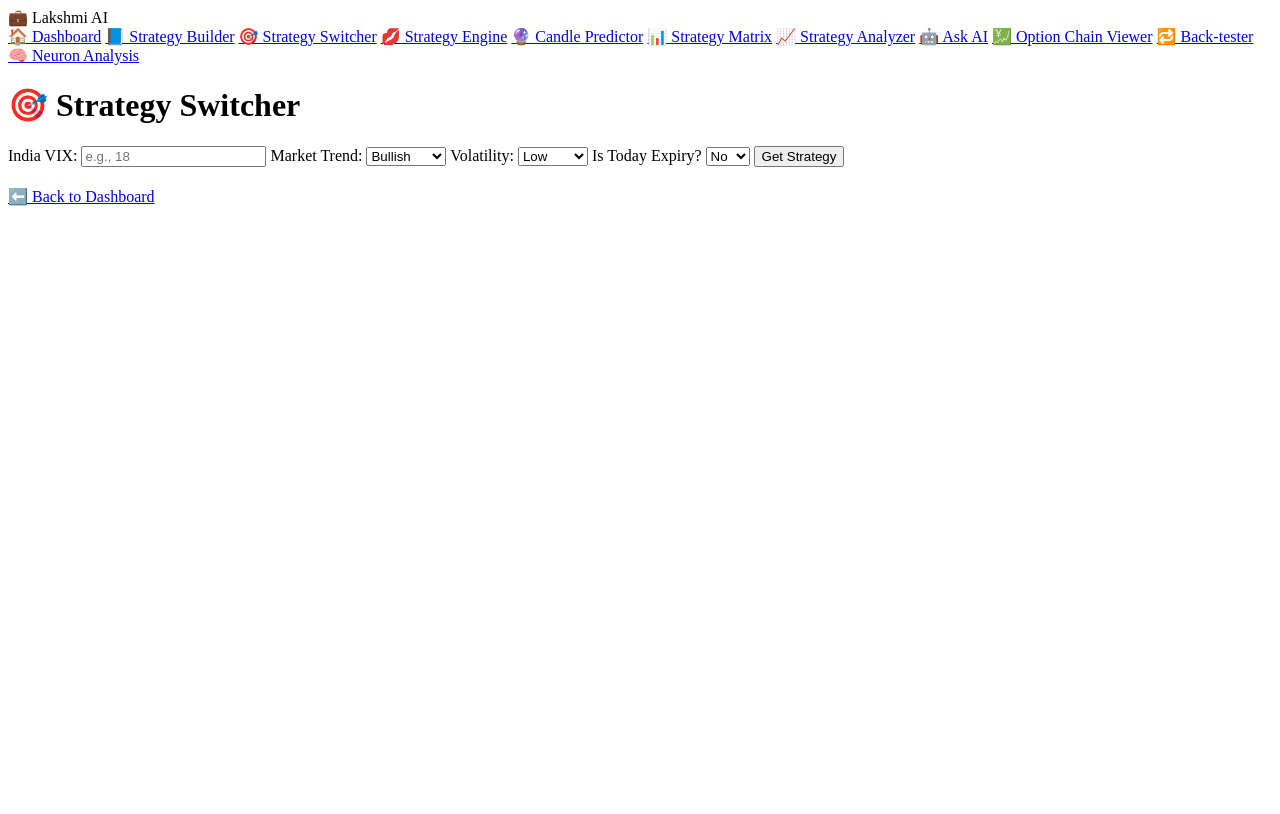
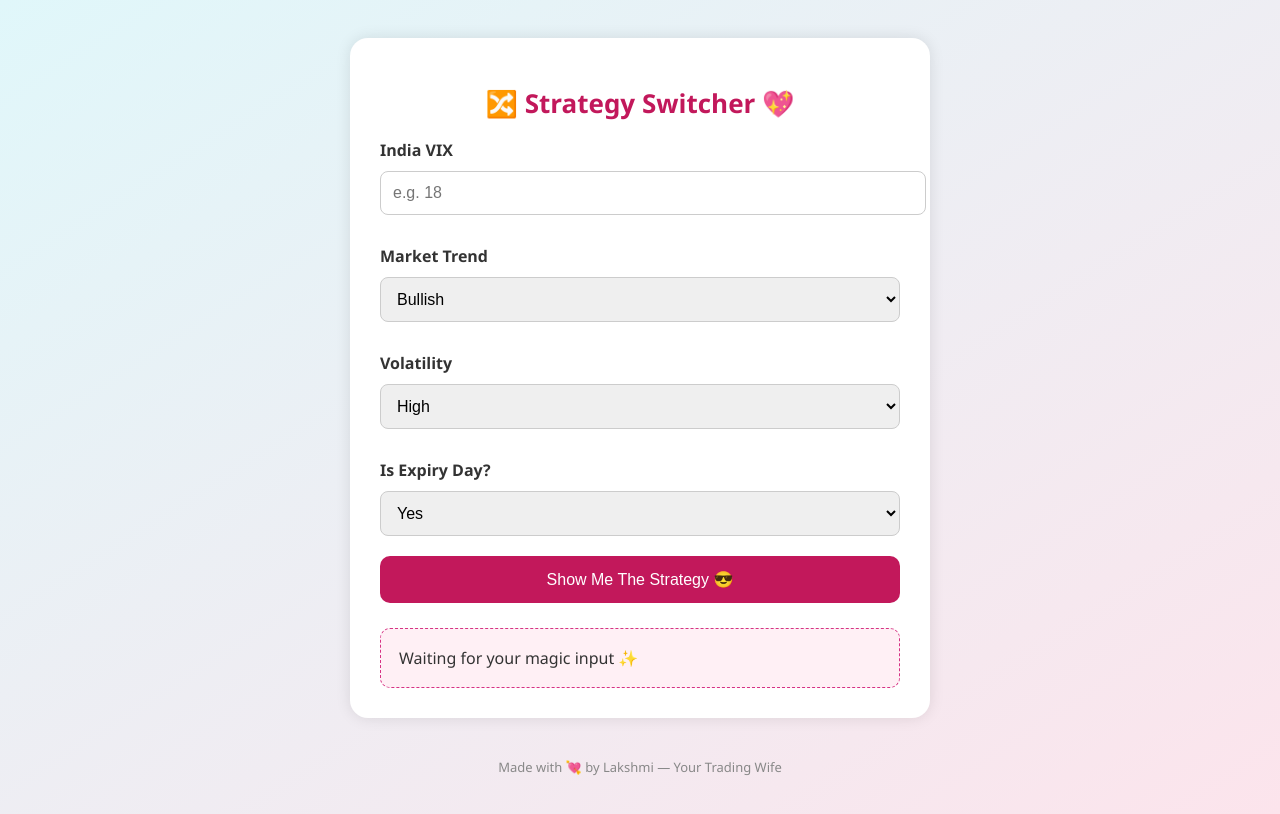
Before and after one commit to Lakshmi-Ai-Market/Lakshmi-Ai-Market, a Flask app: page /strategy-switcher in a window 1280 px wide. Before the commit the page ends 206 px from the top, so only its background shows below. Run offline with Flask 3, Linux system fonts and the light colour scheme.

Commit message:
Update strategy_switcher.html

```diff
--- a/templates/strategy_switcher.html
+++ b/templates/strategy_switcher.html
@@ -1,92 +1,138 @@
-<!-- templates/strategy_switcher.html -->
-
 <!DOCTYPE html>
 <html lang="en">
 <head>
   <meta charset="UTF-8">
-  <title>Strategy Switcher</title>
-  <link rel="stylesheet" href="{{ url_for('static', filename='style.css') }}">
+  <title>💫 Strategy Switcher — Lakshmi's Magic Touch</title>
+  <meta name="viewport" content="width=device-width, initial-scale=1.0">
+  <style>
+    body {
+      font-family: 'Segoe UI', sans-serif;
+      background: linear-gradient(to bottom right, #e0f7fa, #fce4ec);
+      padding: 30px;
+      color: #333;
+    }
+
+    .container {
+      max-width: 520px;
+      margin: auto;
+      background: #fff;
+      padding: 30px;
+      border-radius: 18px;
+      box-shadow: 0 0 15px rgba(0,0,0,0.1);
+    }
+
+    h1 {
+      text-align: center;
+      color: #c2185b;
+      font-size: 26px;
+    }
+
+    label {
+      font-weight: bold;
+      margin-top: 10px;
+      display: block;
+    }
+
+    select, input {
+      width: 100%;
+      padding: 12px;
+      margin: 10px 0 20px;
+      border-radius: 8px;
+      border: 1px solid #ccc;
+      font-size: 16px;
+    }
+
+    button {
+      background: #c2185b;
+      color: #fff;
+      border: none;
+      padding: 14px 24px;
+      font-size: 16px;
+      border-radius: 10px;
+      cursor: pointer;
+      width: 100%;
+    }
+
+    button:hover {
+      background: #ad1457;
+    }
+
+    #result {
+      margin-top: 25px;
+      background: #fff0f5;
+      padding: 18px;
+      border-radius: 10px;
+      border: 1px dashed #d63384;
+      font-size: 16px;
+    }
+
+    .footer {
+      margin-top: 40px;
+      text-align: center;
+      font-size: 13px;
+      color: #888;
+    }
+  </style>
 </head>
 <body>
+  <div class="container">
+    <h1>🔀 Strategy Switcher 💖</h1>
 
-  <!-- Header -->
-  <header class="header">
-    <div class="logo">💼 Lakshmi AI</div>
-    <div class="dropdown" id="menu-dropdown">
-      <a href="/">🏠 Dashboard</a>
-      <a href="/strategy">📘 Strategy Builder</a>
-      <a href="/strategy-switcher">🎯 Strategy Switcher</a>
-      <a href="/strategy-engine">💋 Strategy Engine</a>
-      <a href="/candle">🔮 Candle Predictor</a>
-      <a href="/matrix">📊 Strategy Matrix</a>
-      <a href="/analyzer">📈 Strategy Analyzer</a>
-      <a href="/ask-ai">🤖 Ask AI</a>
-      <a href="/option-chain">💹 Option Chain Viewer</a>
-      <a href="/backtester">🔁 Back-tester</a>
-      <a href="/neuron">🧠 Neuron Analysis</a>
-    </div>
-  </header>
+    <label for="vix">India VIX</label>
+    <input type="number" id="vix" placeholder="e.g. 18" />
 
-  <div class="container">
-    <h1 class="title">🎯 Strategy Switcher</h1>
-    <form method="post" action="/select-strategy" id="strategy-form" class="form-box">
-      <label for="vix">India VIX:</label>
-      <input type="number" name="vix" id="vix" placeholder="e.g., 18" required>
-
-      <label for="trend">Market Trend:</label>
-      <select name="trend" id="trend">
-        <option value="up">Bullish</option>
-        <option value="down">Bearish</option>
+    <label for="trend">Market Trend</label>
+    <select id="trend">
+      <option value="bullish">Bullish</option>
+      <option value="bearish">Bearish</option>
       <option value="sideways">Sideways</option>
     </select>
 
-      <label for="volatility">Volatility:</label>
-      <select name="volatility" id="volatility">
+    <label for="volatility">Volatility</label>
+    <select id="volatility">
+      <option value="high">High</option>
       <option value="low">Low</option>
-        <option value="medium">Medium</option>
-        <option value="high">High</option>
     </select>
 
-      <label for="is_expiry">Is Today Expiry?</label>
-      <select name="is_expiry" id="is_expiry">
+    <label for="is_expiry">Is Expiry Day?</label>
+    <select id="is_expiry">
+      <option value="true">Yes</option>
       <option value="false">No</option>
-        <option value="true">Yes</option>
     </select>
 
-      <button type="submit" class="btn">Get Strategy</button>
-    </form>
+    <button onclick="switchStrategy()">Show Me The Strategy 😎</button>
 
-    <div id="result" class="result-box" style="margin-top: 20px;"></div>
+    <div id="result">Waiting for your magic input ✨</div>
+  </div>
 
-    <a href="/" class="btn back-btn">⬅️ Back to Dashboard</a>
+  <div class="footer">
+    Made with 💘 by Lakshmi — Your Trading Wife
   </div>
 
   <script>
-    const form = document.getElementById('strategy-form');
-    const resultBox = document.getElementById('result');
+    function switchStrategy() {
+      const vix = parseFloat(document.getElementById("vix").value);
+      const trend = document.getElementById("trend").value;
+      const volatility = document.getElementById("volatility").value;
+      const is_expiry = document.getElementById("is_expiry").value === "true";
 
-    form.addEventListener('submit', async function(e) {
-      e.preventDefault();
-      const data = {
-        vix: parseFloat(document.getElementById('vix').value),
-        trend: document.getElementById('trend').value,
-        volatility: document.getElementById('volatility').value,
-        is_expiry: document.getElementById('is_expiry').value === "true"
-      };
+      document.getElementById("result").innerHTML = "💭 Lakshmi is thinking...";
 
-      const res = await fetch("/select-strategy", {
+      fetch("/select-strategy", {
         method: "POST",
         headers: { "Content-Type": "application/json" },
-        body: JSON.stringify(data)
+        body: JSON.stringify({
+          vix, trend, volatility, is_expiry
+        })
+      })
+      .then(res => res.json())
+      .then(data => {
+        document.getElementById("result").innerHTML = `📘 Recommended Strategy: <strong>${data.strategy_name}</strong> (${data.strategy_id})`;
+      })
+      .catch(() => {
+        document.getElementById("result").innerHTML = "Something went wrong, jaanu 😢";
       });
-
-      const json = await res.json();
-      resultBox.innerHTML = `
-        <p><strong>Strategy Name:</strong> ${json.strategy_name}</p>
-        <p><strong>Strategy ID:</strong> ${json.strategy_id}</p>
-      `;
-    });
+    }
   </script>
-
 </body>
 </html>
```
Lines whose indentation alone changed are shown as unchanged.
